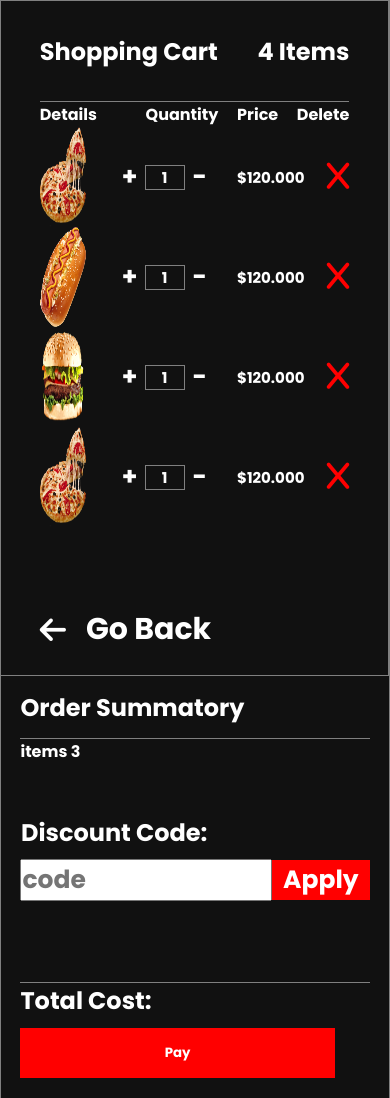
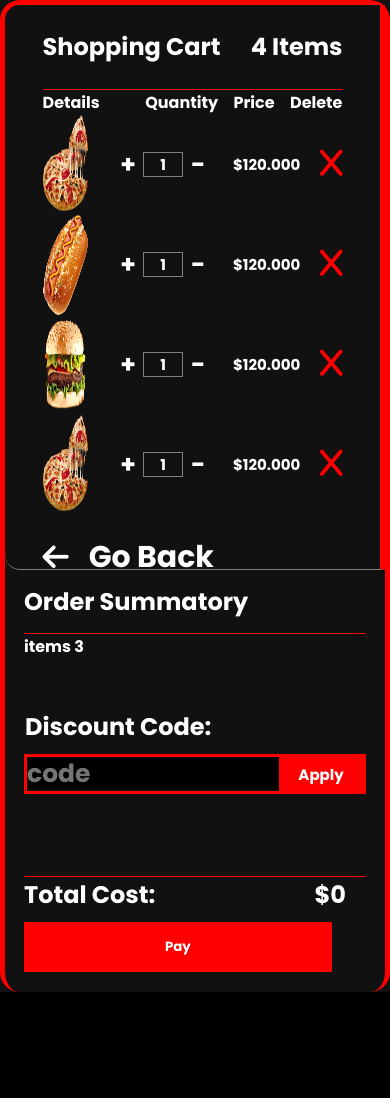
Before and after one commit to juancaicedo10/FAST-FOOD-WEBSITE, a plain HTML site: page shoppingcart.html in a window 390 px wide. After the commit the page ends 992 px from the top, so only its background shows below. Drawn offline with Linux system fonts and the light colour scheme.

Commit message:
final project

```diff
--- a/cart.js
+++ b/cart.js
@@ -1,5 +1,4 @@
 const moreLessButtons = document.querySelectorAll(".quantity button");
-
 const cartProducts = document.querySelectorAll(".products-container li");
 
 cartProducts.forEach(product => {
@@ -19,6 +18,9 @@ cartProducts.forEach(product => {
 
                 price.textContent = `$${priceToNumber.toFixed(3)}`;
                 numberElement.textContent = toNumber;
+
+                updateTotal(product)
+
             }else {
                 let numberElement = product.querySelector(".quantity h1");
                 var toNumber = parseInt(numberElement.textContent);
@@ -34,12 +36,32 @@ cartProducts.forEach(product => {
                 price.textContent = `$${priceToNumber.toFixed(3)}`;
                 numberElement.textContent = toNumber;
 
+            updateTotal(product)
     }
 })
 
 })
 
 })
+
+function updateTotal() {
+    const cartProducts = document.querySelectorAll(".products-container li");
+    let total = 0;
+
+    cartProducts.forEach(product => {
+        const priceElement = product.querySelector(".price");
+        const price = parseFloat(priceElement.textContent.replace("$", ""))
+        total += price;
+    })
+
+    total = `$${total.toFixed(3)}`
+
+    const totalPay = document.querySelector(".totalPay");
+
+    totalPay.textContent = total
+}
+
+
 
 const discountCodeEl = document.querySelector(".discount input");
 
@@ -53,7 +75,7 @@ discountCodeEl.addEventListener("input", () => {
 
 
     function applyMask(value) {
-        const mask = "####-####-####-####";
+        const mask = "##-##-##";
         let maskedValue = "";
         let j = 0;
 
@@ -69,3 +91,9 @@ discountCodeEl.addEventListener("input", () => {
         return maskedValue;
       }
 })
+
+const payBtn = document.querySelector(".pay");
+
+payBtn.addEventListener("click", () => {
+    alert("thanks for your shop :)")
+})
--- a/shoppingcart.html
+++ b/shoppingcart.html
@@ -3,7 +3,7 @@
 <head>
     <meta charset="UTF-8">
     <meta name="viewport" content="width=2, initial-scale=1.0">
-    <title>Document</title>
+    <title>Shopping Cart</title>
     <link rel="stylesheet" href="style.css">
     <link rel="stylesheet" href="https://cdnjs.cloudflare.com/ajax/libs/font-awesome/6.0.0-beta2/css/all.min.css">
 </head>
@@ -88,7 +88,7 @@
                 <div class="back">
                 <a href="index.html">
                     <i class="fas fa-arrow-left"></i>
-                    <h1>Go Back</h1>
+                    <h1 class>Go Back</h1>
                 </a>
                 </div>
             </ul>
@@ -101,7 +101,7 @@
             <div class="items">items 3</div>
 
             <div class="total">
-                <h1>Total Cost:</h1>
+                <h1>Total Cost: <span class="totalPay">$0</span></h1>
                 <button class="pay">Pay</button>
             </div>
 
--- a/style.css
+++ b/style.css
@@ -7,6 +7,11 @@
     font-family: 'Poppins', sans-serif;
 
 }
+
+button:hover {
+    cursor: pointer;
+}
+
 
 
 body {
@@ -181,7 +186,7 @@ position: fixed;
     display: flex;
     width: calc(100% / 3);
     height: 230px;
-    border-right: 1px solid rgb(65, 65, 65);
+    border-right: 1px solid rgb(255, 0, 0);
     flex-shrink: 0;
 }
 
@@ -228,7 +233,8 @@ position: fixed;
 }
 
 .shoppping-cart {
-    border: 1px solid grey;
+    border: 5px solid red;
+    border-radius: 20px;
     display: flex;
     background-color: rgb(17, 17, 17);
     width: 80%;
@@ -241,8 +247,9 @@ position: fixed;
     flex-direction: column;
     width: 70%;
     height: 100%;
+    border-radius: 15px 0 0 15px;
     background-color: rgb(17, 17, 17);
-    border-right: 1px solid grey;
+    border-right: 5px solid red;
     align-items: center;
 }
 
@@ -252,7 +259,7 @@ position: fixed;
     align-items: center;
     width: 80%;
     height: 15%;
-    border-bottom: 1px solid grey;
+    border-bottom: 1px solid rgb(255, 0, 0);
 }
 
 .nav {
@@ -345,6 +352,7 @@ position: fixed;
     border: 1px solid grey;
 }
 
+
 .bill {
     display: flex;
     position: relative;
@@ -356,7 +364,7 @@ position: fixed;
 .bill header {
     display: flex;
     align-items: center;
-    border-bottom: 1px solid grey;
+    border-bottom: 1px solid rgb(255, 0, 0);
     width: 90%;
     height: 15%;
 }
@@ -371,7 +379,12 @@ position: fixed;
     width: 90%;
     position: absolute;
     bottom: 10px;
-    border-top: 1px solid grey;
+    border-top: 1px solid rgb(255, 0, 0);
+}
+
+.total .totalPay {
+    position: absolute;
+    right: 20px;
 }
 
 .bill h1:nth-child(4) {
@@ -382,6 +395,7 @@ position: fixed;
 
 .discount {
     width: 90%;
+    border: 3px solid red;
     align-items: center;
     height: 40px;
     display: flex;
@@ -389,7 +403,11 @@ position: fixed;
 
 .discount input{
     width: 75%;
+    height: 95%;
+    border: none;
     font-size: 25px;
+    background-color: black;
+    color: white;
 }
 
 .discount input:focus {
@@ -399,10 +417,12 @@ position: fixed;
 
 .discount button {
     width: auto;
-    border: 1px solid red;
-    background-color: red;
+    height: 100%;
+    border: none;
+    width: 25%;
+    background-color: rgb(255, 0, 0);
     color: white;
-    font-size: 25px;
+    font-size: 15px;
     padding: 0 10px;
 }
 
@@ -413,7 +433,6 @@ position: fixed;
     background-color: rgb(255, 0, 0);
     height: 50px;
     margin: 10px 0;
-
 }
 
 
@@ -732,7 +751,7 @@ form button {
 
 .shoppping-cart .cart-products{
     width: 100%;
-    height: 80vh;
+    height: 67vh;
     border-bottom: 1px solid grey;
 
 }
@@ -742,9 +761,14 @@ form button {
    height: 50vh;
 }
 
+.back {
+    margin-top: 20px;
+}
+
 .bill .total {
     width: 90%;
 }
+
 
 .bill .items {
     margin-bottom: 3vh;
```
Also changed, not shown: index.html (+1 -1 lines).
